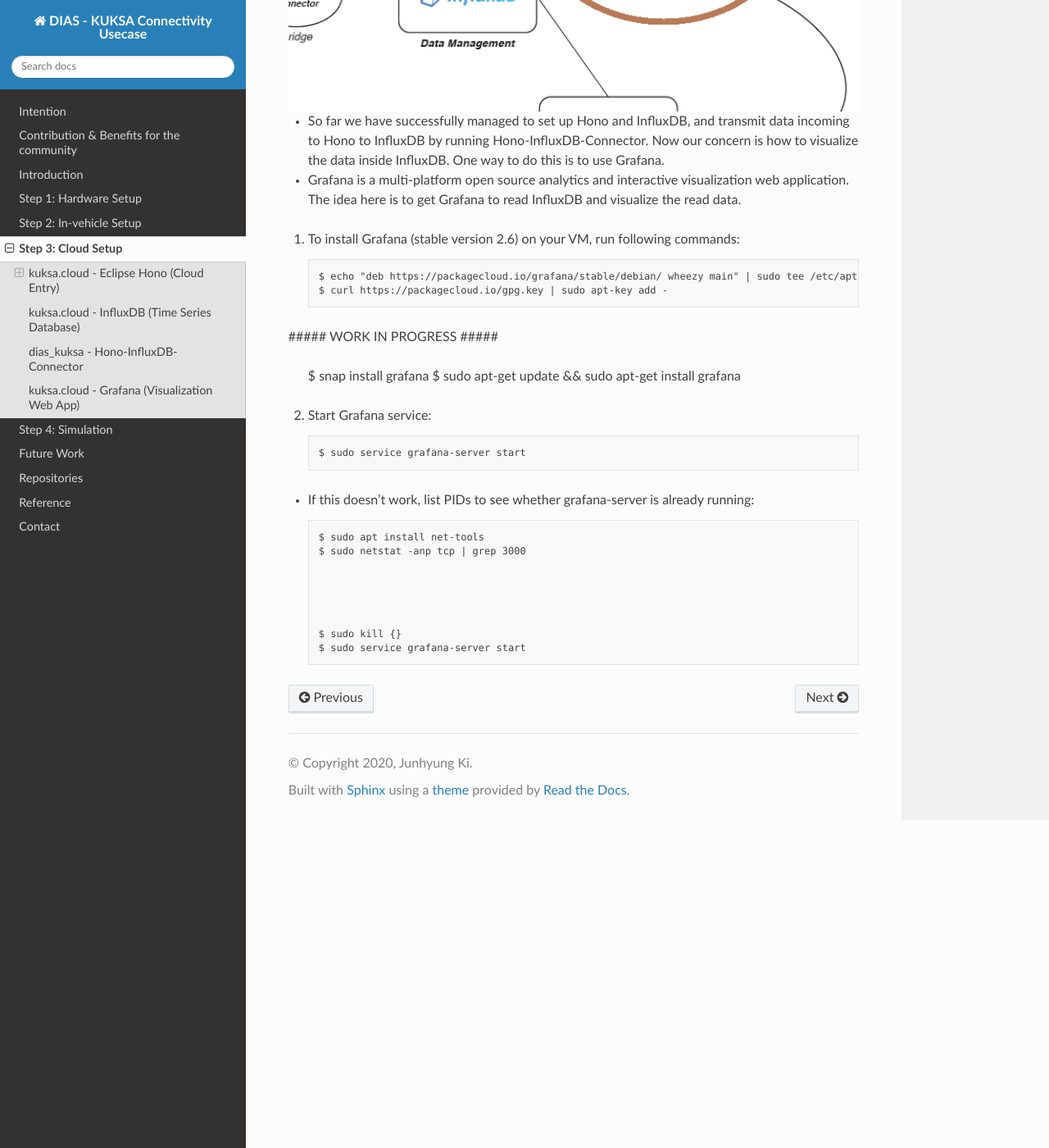
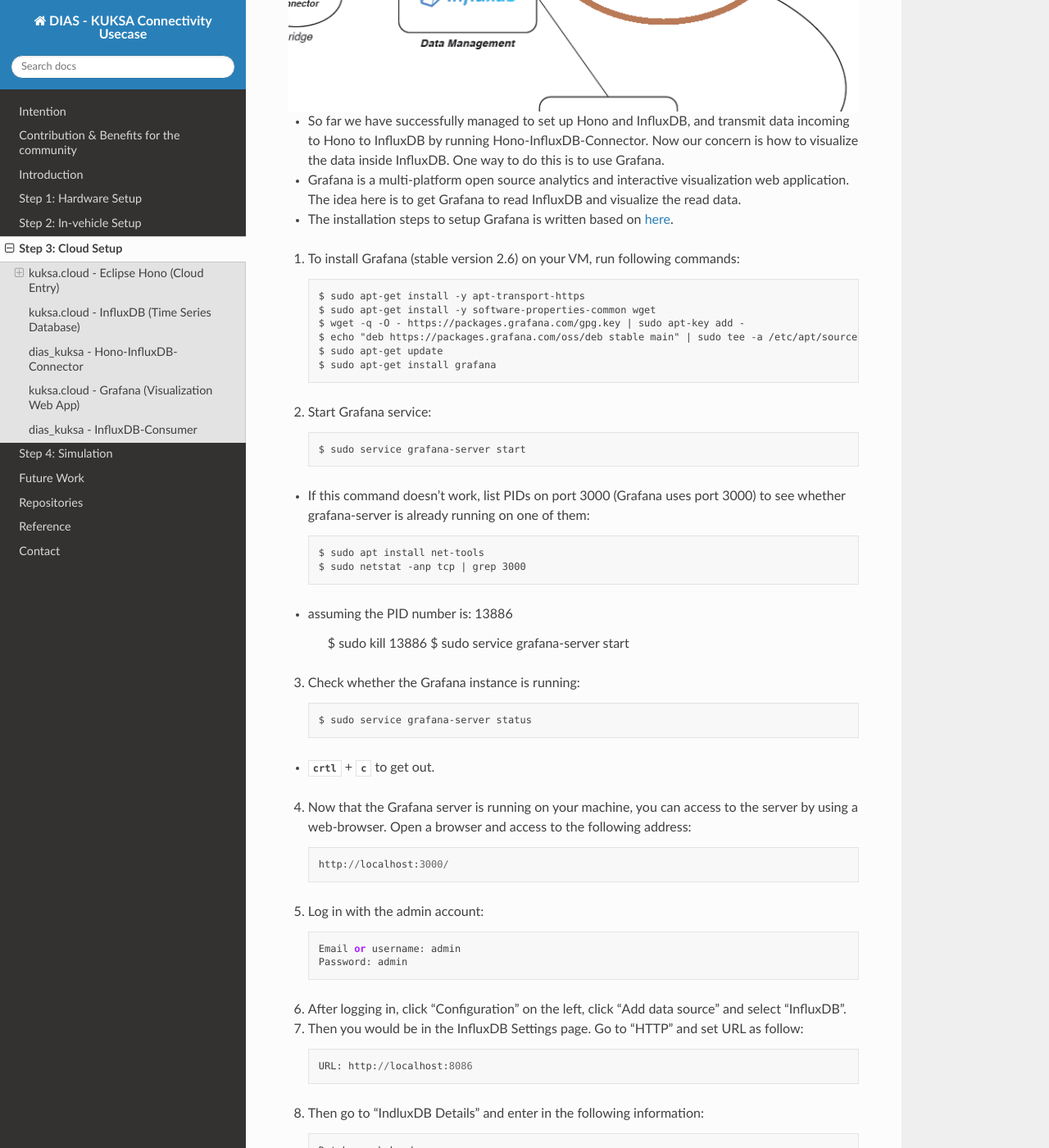
Before and after one commit to junh-ki/dias_kuksa_doc, a Sphinx documentation site: the page built from docs/source/contents/cloud.rst, in a window 1280 px wide and 1400 px high, scrolled down 8220 px. Shown: the whole window at 82% size. Built offline with Sphinx 7.4.7 and the Read the Docs theme 2.0.0, drawn with Linux system fonts in a browser that asks for light colours; formulas are drawn with MathJax 3; cross-references to code outside the pages are shown as plain code; some of the changed text lies outside the part shown.

Commit message:
progress

```diff
--- a/docs/source/contents/cloud.rst
+++ b/docs/source/contents/cloud.rst
@@ -136,7 +136,7 @@
 
 * To set up InfluxDB and Hono-InfluxDB-Connector, we can use a Linux (virtual) machine. Based on Hono, the Linux machine here can be considered as a data consumer while the in-vehicle Raspberry-Pi is considered as a data publisher.
 
-* The following steps to setup InfluxDB is based on `this tutorial <http://www.andremiller.net/content/grafana-and-influxdb-quickstart-on-ubuntu>`_.
+* The following steps to setup InfluxDB is written based on `this tutorial <http://www.andremiller.net/content/grafana-and-influxdb-quickstart-on-ubuntu>`_.
 
 1. VirtualBox with Ubuntu 18.04 LTS is used here for setting up InfluxDB and Hono-InfluxDB-Connector. (VM Setup Tutorial can be found `here <https://codebots.com/library/techies/ubuntu-18-04-virtual-machine-setup>`_.) (If your default OS is already Linux, this step can be skipped.)
 
@@ -241,28 +241,72 @@
 
 * Grafana is a multi-platform open source analytics and interactive visualization web application. The idea here is to get Grafana to read InfluxDB and visualize the read data.
 
+* The installation steps to setup Grafana is written based on `here <https://grafana.com/docs/grafana/latest/installation/debian/>`_.
+
 1. To install Grafana (stable version 2.6) on your VM, run following commands::
 
-	$ echo "deb https://packagecloud.io/grafana/stable/debian/ wheezy main" | sudo tee /etc/apt/sources.list.d/grafana.list
-	$ curl https://packagecloud.io/gpg.key | sudo apt-key add -
-
-##### WORK IN PROGRESS #####
-
-	$ snap install grafana
-	$ sudo apt-get update && sudo apt-get install grafana
+	$ sudo apt-get install -y apt-transport-https
+	$ sudo apt-get install -y software-properties-common wget
+	$ wget -q -O - https://packages.grafana.com/gpg.key | sudo apt-key add -
+	$ echo "deb https://packages.grafana.com/oss/deb stable main" | sudo tee -a /etc/apt/sources.list.d/grafana.list
+	$ sudo apt-get update
+	$ sudo apt-get install grafana
 
 2. Start Grafana service::
 
 	$ sudo service grafana-server start
 
-* If this doesn't work, list PIDs to see whether grafana-server is already running::
+* If this command doesn't work, list PIDs on port 3000 (Grafana uses port 3000) to see whether grafana-server is already running on one of them::
 
 	$ sudo apt install net-tools
 	$ sudo netstat -anp tcp | grep 3000
 
+* assuming the PID number is: 13886
+
+	$ sudo kill 13886
+	$ sudo service grafana-server start
+
+3. Check whether the Grafana instance is running::
+
+	$ sudo service grafana-server status
+
+* `crtl` + `c` to get out.
+
+4. Now that the Grafana server is running on your machine, you can access to the server by using a web-browser. Open a browser and access to the following address::
+
+	http://localhost:3000/
+
+5. Log in with the admin account::
+
+	Email or username: admin
+	Password: admin
+
+6. After logging in, click "Configuration" on the left, click "Add data source" and select "InfluxDB".
+
+7. Then you would be in the InfluxDB Settings page. Go to "HTTP" and set URL as follow::
+
+	URL: http://localhost:8086
+
+8. Then go to "IndluxDB Details" and enter in the following information::
+
+	Database: kuksademo
+	User: admin
+	Password: admin
+	HTTP Method: GET
+
+9. Click "Save & Test". If you see the message, "Data source is working", it means that Grafana has been successfully connected to InfluxDB.
+
+10. Now you can create a new dashboard. Click "Create" on the left and click "Add new panel".
+
+11. Then you would be in the panel editting page. Set the following information::
+
+	FROM: `default` `cpu`
+
+12. Click "Apply" on the upper right. Now a new dashboard has been created, you can change the time scope, refresh the dashboard and save on the top.
+
+* In the same way, you can create multiple dashboards for different metrics.
 
 
 
-
-	$ sudo kill {}
-	$ sudo service grafana-server start
+dias_kuksa - InfluxDB-Consumer
+##############################
```
